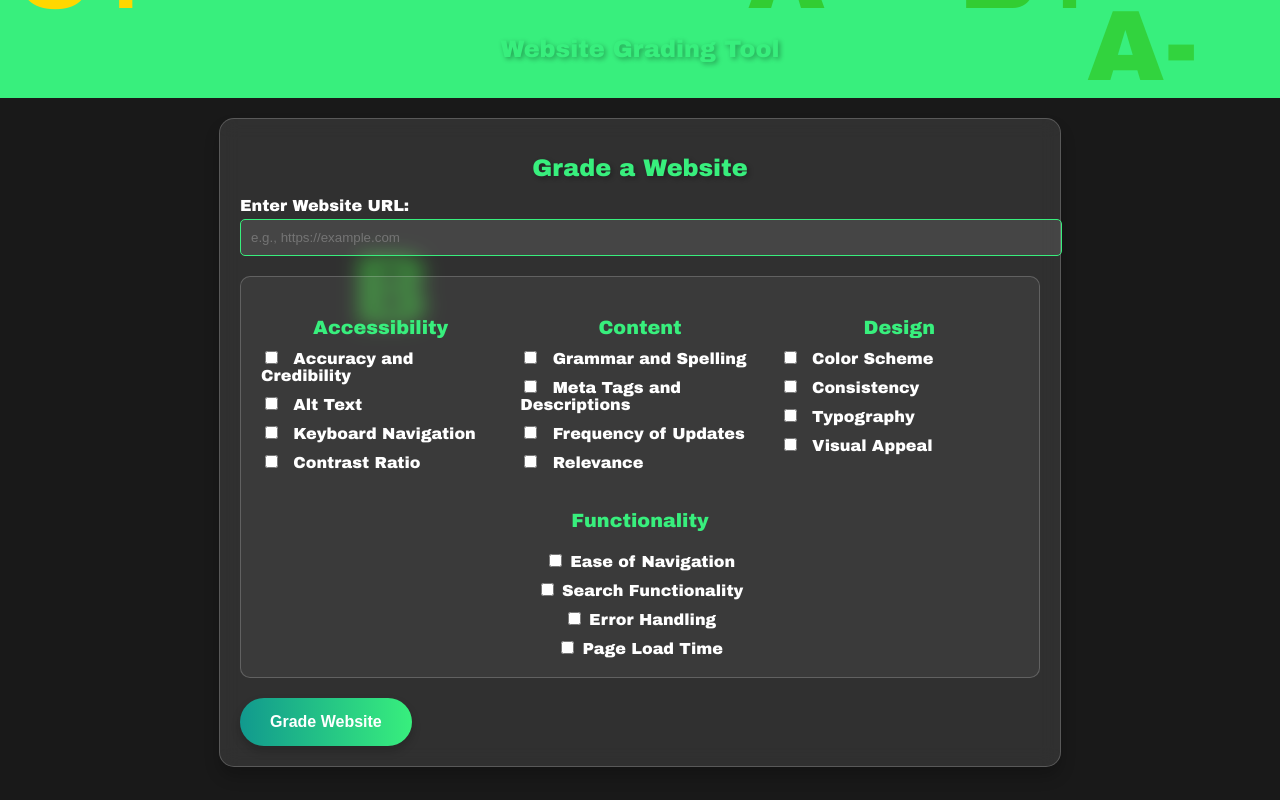
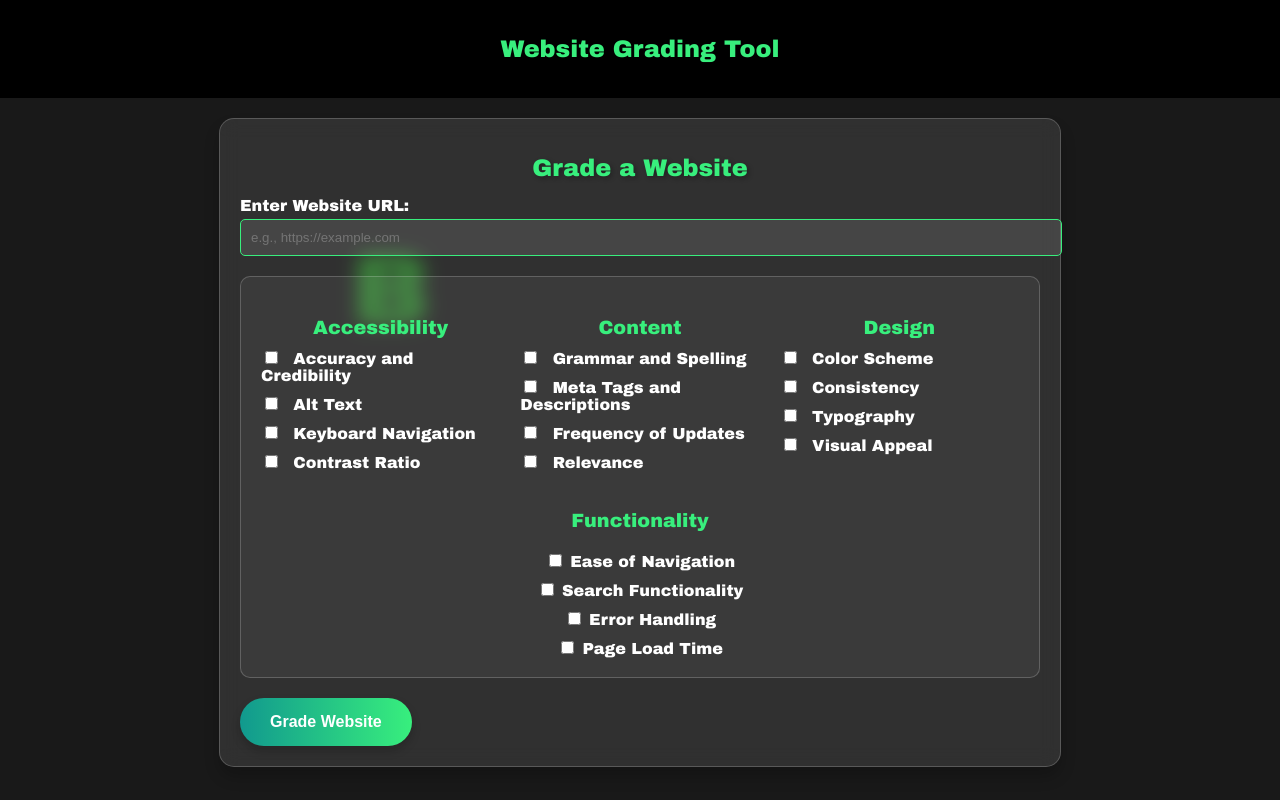
Before and after one commit to zex-sol/AuthAI, a plain HTML site: page index.html in a window 1280 px wide. Drawn offline with Linux system fonts and the light colour scheme.

Commit message:
Update index.html

```diff
--- a/index.html
+++ b/index.html
@@ -16,13 +16,15 @@
         }
 
         header {
-            background: linear-gradient(90deg, #11998e, #38ef7d);
+            background: #000; /* Set to pitch black */
             color: white;
             padding: 20px;
             text-align: center;
             font-size: 2rem;
             font-weight: bold;
             text-shadow: 2px 2px 5px rgba(0, 0, 0, 0.3);
+            position: relative;
+            z-index: 100; /* Ensure header is above floating letters */
         }
 
         main {
@@ -171,6 +173,7 @@
             font-family: 'Arial Black', sans-serif;
             animation: floatDown 8s linear infinite;
             pointer-events: none;
+            z-index: 1; /* Ensure floating letters are below header */
         }
 
         .green {
@@ -191,7 +194,7 @@
     </style>
 </head>
 <body>
-    <header style="background: #38ef7d;">
+    <header style="background: #000;">
         <h1>Website Grading Tool</h1>
     </header>
     <main>
```
